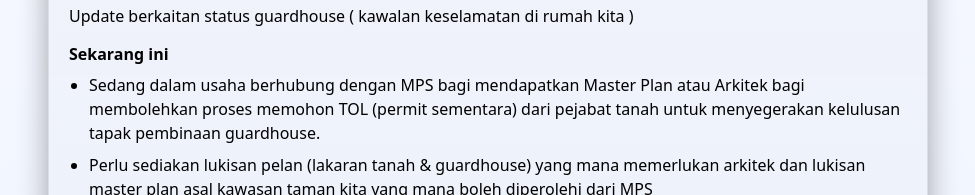
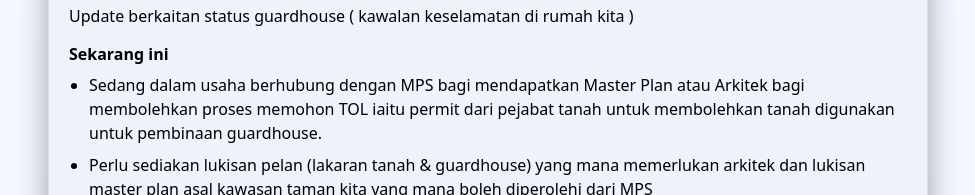
Before and after one commit to dlamankundangra/guardhouse, a plain HTML site: page index.html in a window 1280 px wide. Shown: the part 163-358 px from the top of the page, without its empty margins (152-1127 px from the left). Drawn offline with Linux system fonts and the light colour scheme.

Commit message:
Update index.html

```diff
--- a/index.html
+++ b/index.html
@@ -90,7 +90,7 @@
 
         <h2>Sekarang ini</h2>
         <ul>
-          <li>Sedang dalam usaha berhubung dengan MPS bagi mendapatkan Master Plan atau Arkitek bagi membolehkan proses memohon TOL (permit sementara) dari pejabat tanah untuk menyegerakan kelulusan tapak pembinaan guardhouse.</li>
+          <li>Sedang dalam usaha berhubung dengan MPS bagi mendapatkan Master Plan atau Arkitek bagi membolehkan proses memohon TOL iaitu permit dari pejabat tanah untuk membolehkan tanah digunakan untuk pembinaan guardhouse.</li>
           <li>Perlu sediakan lukisan pelan (lakaran tanah & guardhouse) yang mana memerlukan arkitek dan lukisan master plan asal kawasan taman kita yang mana boleh diperolehi dari MPS</li>
         </ul>
 
```
